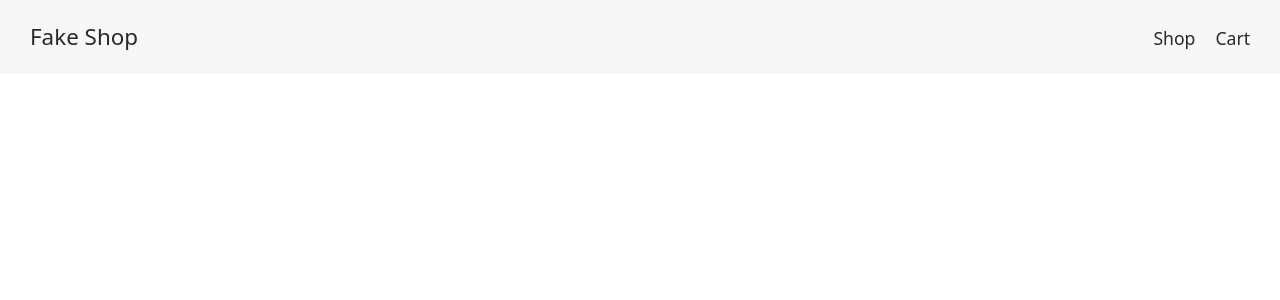
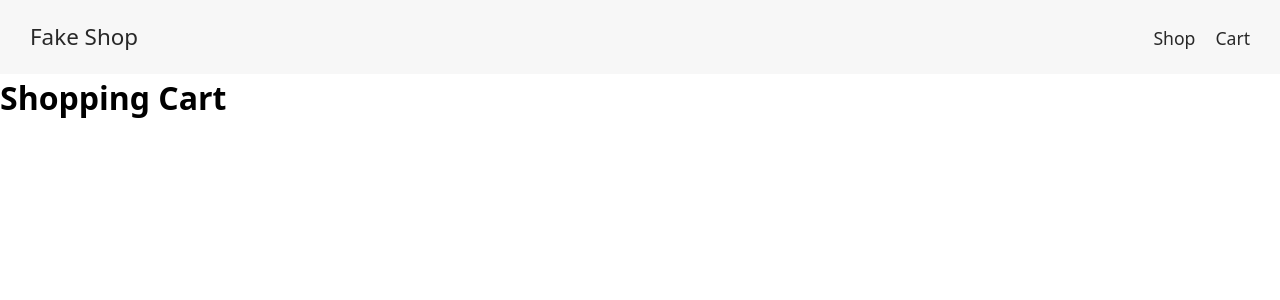
Before and after one commit to chocoisntlate/Shopping-Cart, a React (Vite) app: page /cart in a window 1280 px wide. Shown: the top 300 px of the page. Built offline with nearby package versions, Linux system fonts and the light colour scheme.

Commit message:
making use of outlet

```diff
--- a/src/components/cart.jsx
+++ b/src/components/cart.jsx
@@ -1,9 +1,38 @@
+import styled from "styled-components";
 import NavBar from "./navbar";
+import { useState } from "react";
+
+const StyledText = styled.h1`
+
+`
 
 export default function Cart() {
+    const [items, setItems] = useState([])
+    const [itemCounts, setItemCounts] = useState([])
+
+    const incrementItem = (itemIndex, count) => {
+        const newItemCounts = itemCounts.map((itemCount, index) => {
+            if (index == itemIndex) {return itemCount + count};
+            return count;
+        })
+        setItemCounts(newItemCounts)
+    }
+
+    const addToCart = (itemToAdd, count) => {
+        const itemToAddIndex = items.indexOf(itemToAdd);
+        if (itemToAddIndex === -1) {
+            setItems([...items, itemToAdd])
+            setItemCounts([...itemCounts, count])
+        } else {
+            incrementItem(itemToAddIndex, count)
+        }
+    }
+
+     // NOTE: Right now the issue is passing addToCart to the shop component. Also, I should be making use of the Outlet thing.
     return (
         <>
-            <NavBar/>
+            <StyledText>Shopping Cart</StyledText>
+
         </>
     )
 }
--- a/src/components/home.jsx
+++ b/src/components/home.jsx
@@ -1,3 +1,4 @@
+import { useOutlet } from "react-router";
 import NavBar from "./navbar";
 import styled from "styled-components";
 
@@ -15,12 +16,17 @@ const Welcome = styled.h1`
 `
 
 export default function Home() {
+    const outlet = useOutlet()
+
     return (
         <>
             <NavBar></NavBar>
-            <Page>
-                <Welcome>Welcome to the fake store!</Welcome>
-            </Page>
+            {outlet ? outlet : (
+                <Page>
+                    <Welcome>Welcome to the fake store!</Welcome>
+                </Page>
+            ) }
+
         </>
     )
 }
--- a/src/components/shop.jsx
+++ b/src/components/shop.jsx
@@ -68,12 +68,11 @@ export default function Shop() {
 
     return (
         <>
-            <NavBar/>
             <GridContainer>
                 <StyledGrid>
                     {products.map((product) => {
                         return (
-                            <StyledGridItem>
+                            <StyledGridItem key={product.id}>
                                 <StyledImg src={product.image}></StyledImg>
                                 <StyledTitle>{product.title}</StyledTitle>
                                 <ItemBar productTitle={product.title}/>
```
Also changed, not shown: src/router.jsx (+5 -9 lines).
